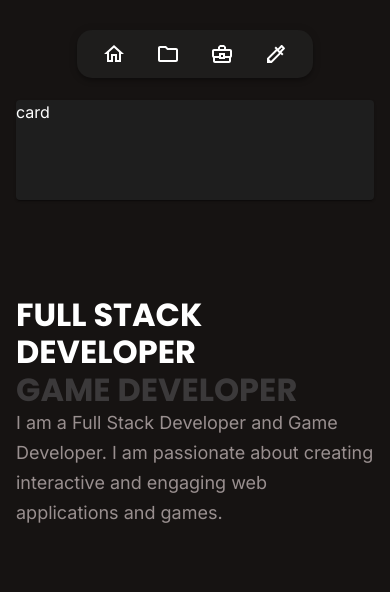
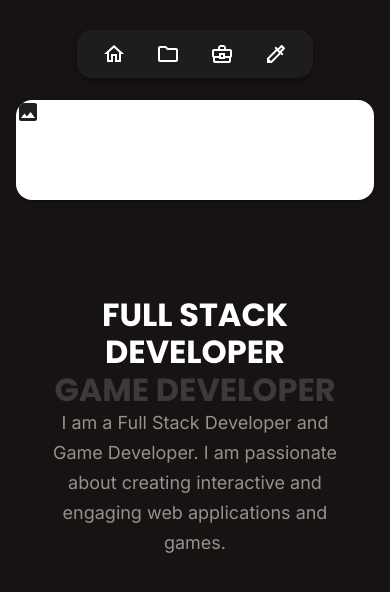
Before and after one commit to rotembab/resume-frontend, a React (Vite) app: page / in a window 390 px wide. Shown: the top 592 px of the page. Built offline with nearby package versions, Linux system fonts and the light colour scheme.

Commit message:
added more details

```diff
--- a/src/components/pages/home/home.page.tsx
+++ b/src/components/pages/home/home.page.tsx
@@ -22,7 +22,8 @@ export const HomePage = () => {
           {translations.Home.heading2}
         </Typography>
         <Typography
-          sx={{ width: '100px', wordBreak: 'break-word' }}
+          display={'block'}
+          sx={{ width: '85%', wordBreak: 'break-word' }}
           color='paragraphColor'
           variant='caption'
         >
--- a/src/components/ui/details-card/details-card.component.tsx
+++ b/src/components/ui/details-card/details-card.component.tsx
@@ -1,6 +1,7 @@
-import { Card, Slide } from '@mui/material';
+import { Card } from '@mui/material';
 import { useLocation } from 'react-router';
 import { SlideFadeTransition } from '../slide-fade-transition/slide-fade-transition-component';
+import { Image } from '@mui/icons-material';
 
 export const DetailsCard = () => {
   const location = useLocation();
@@ -19,10 +20,14 @@ export const DetailsCard = () => {
     >
       <Card
         sx={{
+          backgroundColor: 'secondary.main',
+          color: 'secondary.contrastText',
+          width: '100%',
+          borderRadius: '1rem',
           height: 100,
         }}
       >
-        card
+        <Image />
       </Card>
     </SlideFadeTransition>
   );
--- a/src/themes/theme.ts
+++ b/src/themes/theme.ts
@@ -44,9 +44,18 @@ export const AppTheme = responsiveFontSizes(
 
     typography: {
       fontFamily: "'Inter', sans-serif",
+
       caption: {
         fontWeight: 400,
         fontSize: '20px',
+        '@media (max-width:900px)': {
+          textAlign: 'center',
+          margin: 'auto',
+        },
+        '@media (max-width:600px)': {
+          textAlign: 'center',
+          margin: 'auto',
+        },
       },
       h1: {
         fontWeight: 700,
@@ -55,9 +64,11 @@ export const AppTheme = responsiveFontSizes(
         fontSize: '6.5rem',
         '@media (max-width:900px)': {
           fontSize: '3rem',
+          textAlign: 'center',
         },
         '@media (max-width:600px)': {
           fontSize: '2rem',
+          textAlign: 'center',
         },
       },
       h3: {
```
